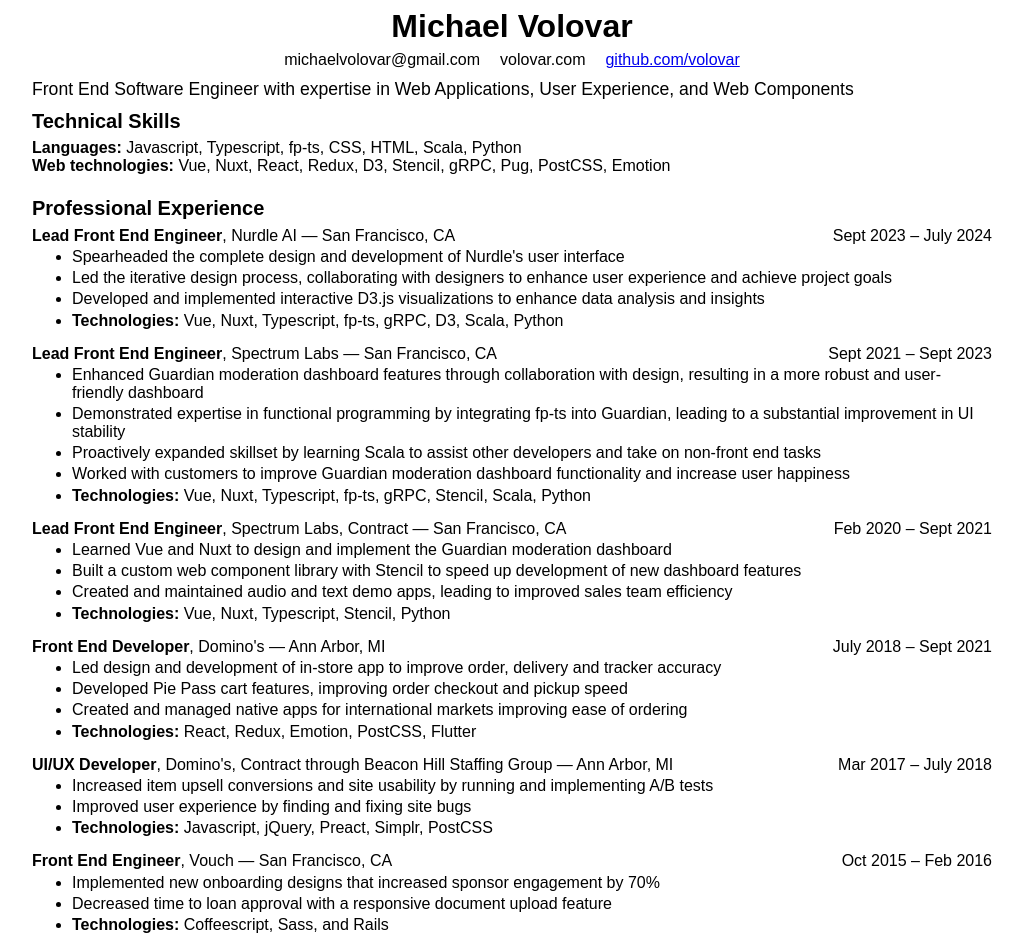
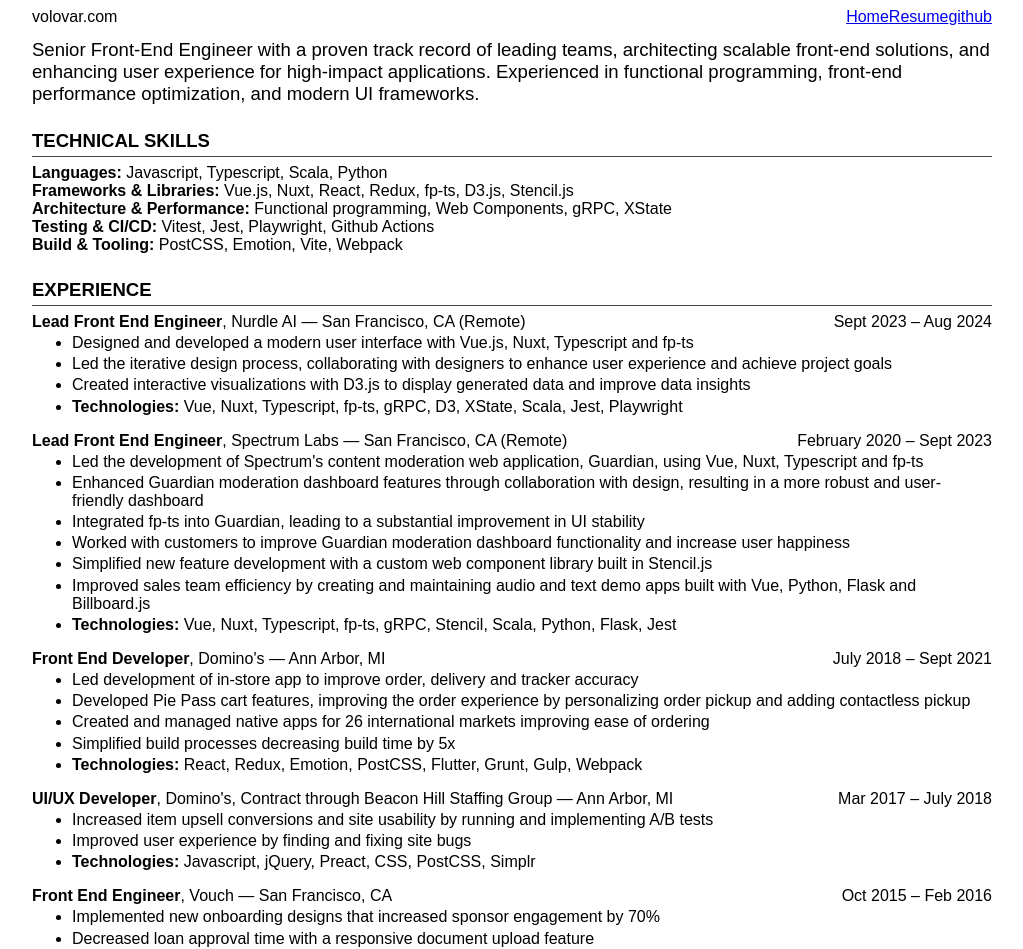
Before and after one commit to volovar/volovar.github.io, a Nuxt app: page / in a window 1280 px wide. Shown: the top 949 px of the page, without its empty margins (128-1151 px from the left). Built offline with nearby package versions, Linux system fonts and the light colour scheme.

Commit message:
feat (update resume)

```diff
--- a/layouts/default.vue
+++ b/layouts/default.vue
@@ -1,5 +1,12 @@
 <template lang="pug">
 .main
+  .header
+    span volovar.com
+
+    div
+      NuxtLink(to="/" active-class="active") Home
+      NuxtLink(to="/resume" active-class="active") Resume
+      NuxtLink(to="https://github.com/volovar" target="_blank") github
   slot
 </template>
 
@@ -9,6 +16,11 @@
   max-width: 60rem;
 }
 
+.header {
+  display: flex;
+  justify-content: space-between;
+}
+
 @media print {
   .header {
     display: none;
--- a/nuxt.config.ts
+++ b/nuxt.config.ts
@@ -1,5 +1,5 @@
 // https://nuxt.com/docs/api/configuration/nuxt-config
 export default defineNuxtConfig({
-  compatibilityDate: '2024-04-03',
-  devtools: { enabled: true }
-})
+  compatibilityDate: "2024-04-03",
+  devtools: { enabled: true },
+});
--- a/package.json
+++ b/package.json
@@ -10,7 +10,7 @@
     "postinstall": "nuxt prepare"
   },
   "dependencies": {
-    "nuxt": "^3.15.4",
+    "nuxt": "^3.16.0",
     "vue": "^3.5.13"
   },
   "devDependencies": {
--- a/pages/index.vue
+++ b/pages/index.vue
@@ -1,75 +1,76 @@
 <template lang="pug">
 div
+  .resume-container
     div
-    h1.name Michael Volovar
+      h1.name.show-for-print Michael Volovar
       ul.info
         li michaelvolovar@gmail.com
-      li volovar.com
         li
-        NuxtLink(to="https://github.com/volovar") github.com/volovar
+          NuxtLink(to="volovar.com") volovar.com
+        li
+          NuxtLink(to="https://github.com/volovar") github
 
-    .intro Front End Software Engineer with expertise in Web Applications, User Experience, and Web Components
+      .intro Senior Front-End Engineer with a proven track record of leading teams, architecting scalable front-end solutions, and enhancing user experience for high-impact applications. Experienced in functional programming, front-end performance optimization, and modern UI frameworks.
 
     .section
       h2.section-header Technical Skills
       div
         span.highlight Languages:
         |
-      | Javascript, Typescript, fp-ts, CSS, HTML, Scala, Python
+        | Javascript, Typescript, Scala, Python
       div
-      span.highlight Web technologies:
+        span.highlight Frameworks &amp; Libraries:
         |
-      | Vue, Nuxt, React, Redux, D3, Stencil, gRPC, Pug, PostCSS, Emotion
+        | Vue.js, Nuxt, React, Redux, fp-ts, D3.js, Stencil.js
+      div
+        span.highlight Architecture &amp; Performance:
+        |
+        | Functional programming, Web Components, gRPC, XState
+      div
+        span.highlight Testing &amp; CI/CD:
+        |
+        | Vitest, Jest, Playwright, Github Actions
+      div
+        span.highlight Build &amp; Tooling:
+        |
+        | PostCSS, Emotion, Vite, Webpack
 
     .section
-    h2.section-header Professional Experience
+      h2.section-header Experience
 
       .section-body
         JobCard
           template(#title) Lead Front End Engineer
           template(#company) Nurdle AI
-        template(#location) San Francisco, CA
+          template(#location) San Francisco, CA (Remote)
           template(#start) Sept 2023
-        template(#end) July 2024
+          template(#end) Aug 2024
           ul.job-list
-          li Spearheaded the complete design and development of Nurdle's user interface
+            li Designed and developed a modern user interface with Vue.js, Nuxt, Typescript and fp-ts
             li Led the iterative design process, collaborating with designers to enhance user experience and achieve project goals
-          li Developed and implemented interactive D3.js visualizations to enhance data analysis and insights
+            li Created interactive visualizations with D3.js to display generated data and improve data insights
             li
               span.highlight Technologies:
               |
-            | Vue, Nuxt, Typescript, fp-ts, gRPC, D3, Scala, Python
+              | Vue, Nuxt, Typescript, fp-ts, gRPC, D3, XState, Scala, Jest, Playwright
 
         JobCard
           template(#title) Lead Front End Engineer
           template(#company) Spectrum Labs
-        template(#location) San Francisco, CA
-        template(#start) Sept 2021
+          template(#location) San Francisco, CA (Remote)
+          template(#start) February 2020
           template(#end) Sept 2023
           ul.job-list
+            li Led the development of Spectrum's content moderation web application, Guardian, using Vue, Nuxt, Typescript and fp-ts
             li Enhanced Guardian moderation dashboard features through collaboration with design, resulting in a more robust and user-friendly dashboard
-          li Demonstrated expertise in functional programming by integrating fp-ts into Guardian, leading to a substantial improvement in UI stability
-          li Proactively expanded skillset by learning Scala to assist other developers and take on non-front end tasks
+            li Integrated fp-ts into Guardian, leading to a substantial improvement in UI stability
             li Worked with customers to improve Guardian moderation dashboard functionality and increase user happiness
+            li Simplified new feature development with a custom web component library built in Stencil.js
+            li Improved sales team efficiency by creating and maintaining audio and text demo apps built with Vue, Python, Flask and Billboard.js
             li
               span.highlight Technologies:
               |
-            | Vue, Nuxt, Typescript, fp-ts, gRPC, Stencil, Scala, Python
-
-      JobCard
-        template(#title) Lead Front End Engineer
-        template(#company) Spectrum Labs, Contract
-        template(#location) San Francisco, CA
-        template(#start) Feb 2020
-        template(#end) Sept 2021
-        ul.job-list
-          li Learned Vue and Nuxt to design and implement the Guardian moderation dashboard
-          li Built a custom web component library with Stencil to speed up development of new dashboard features
-          li Created and maintained audio and text demo apps, leading to improved sales team efficiency
-          li
-            span.highlight Technologies:
-            |
-            | Vue, Nuxt, Typescript, Stencil, Python
+              | Vue, Nuxt, Typescript, fp-ts, gRPC, Stencil, Scala, Python, Flask, Jest
 
         JobCard
           template(#title) Front End Developer
@@ -78,13 +79,14 @@
           template(#start) July 2018
           template(#end) Sept 2021
           ul.job-list
-          li Led design and development of in-store app to improve order, delivery and tracker accuracy
-          li Developed Pie Pass cart features, improving order checkout and pickup speed
-          li Created and managed native apps for international markets improving ease of ordering
+            li Led development of in-store app to improve order, delivery and tracker accuracy
+            li Developed Pie Pass cart features, improving the order experience by personalizing order pickup and adding contactless pickup
+            li Created and managed native apps for 26 international markets improving ease of ordering
+            li Simplified build processes decreasing build time by 5x
             li
               span.highlight Technologies:
               |
-            | React, Redux, Emotion, PostCSS, Flutter
+              | React, Redux, Emotion, PostCSS, Flutter, Grunt, Gulp, Webpack
 
         JobCard
           template(#title) UI/UX Developer
@@ -98,7 +100,7 @@
             li
               span.highlight Technologies:
               |
-            | Javascript, jQuery, Preact, Simplr, PostCSS
+              | Javascript, jQuery, Preact, CSS, PostCSS, Simplr
 
         JobCard
           template(#title) Front End Engineer
@@ -108,20 +110,21 @@
           template(#end) Feb 2016
           ul.job-list
             li Implemented new onboarding designs that increased sponsor engagement by 70%
-          li Decreased time to loan approval with a responsive document upload feature
+            li Decreased loan approval time with a responsive document upload feature
             li
               span.highlight Technologies:
               |
               | Coffeescript, Sass, and Rails
 
-      JobCard
+        JobCard.print-break
           template(#title) UI/UX Developer
           template(#company) StudyBlue
           template(#location) San Francisco, CA
           template(#start) Oct 2013
           template(#end) Aug 2015
           ul.job-list
-          li Increased clickthrough rate to “pro” upgrade with a redesigned main navigation
+            li Created designs and implemented features for an app level redesign which led to company profitability
+            li Increased clickthrough rate to “pro” / paid upgrade with a redesigned main navigation
             li Overhauled site usability and functionality to increase user enjoyment
             li
               span.highlight Technologies:
@@ -134,6 +137,9 @@
           template(#location) Chicago, IL
           template(#start) Feb 2012
           template(#end) Oct 2013
+          ul.job-list
+            li Worked on marketing sites for various clients, using Dojo and Less
+            li Undertook major CSS refactor to fix site loading issues
 
         JobCard
           template(#title) Web Developer
@@ -141,6 +147,8 @@
           template(#location) Chicago IL
           template(#start) Aug 2011
           template(#end) Mar 2012
+          ul.job-list
+            li Built wordpress sites for small, local businesses
 
     .section
       h2.section-header Education
@@ -154,27 +162,25 @@
 
 <style lang="postcss">
 .section {
-  padding-bottom: 1.4rem;
-
-  &:last-of-type {
-    padding-bottom: 0;
-  }
+  padding-bottom: 1.6rem;
 }
 
 .section-header {
-  font-size: 1.25rem;
-  margin: 0;
-  padding-bottom: 0.4rem;
+  border-bottom: 1px solid #444;
+  font-size: 1.16rem;
+  margin: 0 0 0.4rem;
+  padding-bottom: 0.25rem;
+  text-transform: uppercase;
 }
 
 .section-body {
   display: flex;
   flex-direction: column;
-  gap: 0.75rem;
+  gap: 0.8rem;
 }
 
 .info {
-  display: flex;
+  display: none;
   gap: 1.25rem;
   justify-content: center;
   list-style: none;
@@ -183,8 +189,8 @@
 }
 
 .intro {
-  font-size: 1.1rem;
-  padding: 0.6rem 0;
+  font-size: 1.16rem;
+  padding: 0.8rem 0 1.6rem;
 }
 
 .highlight {
@@ -205,18 +211,38 @@
   text-align: center;
 }
 
+.show-for-print {
+  display: none;
+}
+
+.print-break {
+  break-after: page;
+}
+
 @media print {
+  body {
+    font-size: 12px;
+  }
+
   .intro {
     font-size: 0.875rem;
   }
 
   .section-header {
-    font-size: 1rem;
+    font-size: 0.875rem;
   }
 
   .job-list {
     gap: 0;
     padding: 0 0 0 2.5rem;
   }
+
+  .info {
+    display: flex;
+  }
+
+  .show-for-print {
+    display: block;
+  }
 }
 </style>
```
Also changed, not shown: 1 other file (tests, documents, lock files or other folders). Lines whose indentation alone changed are shown as unchanged.
